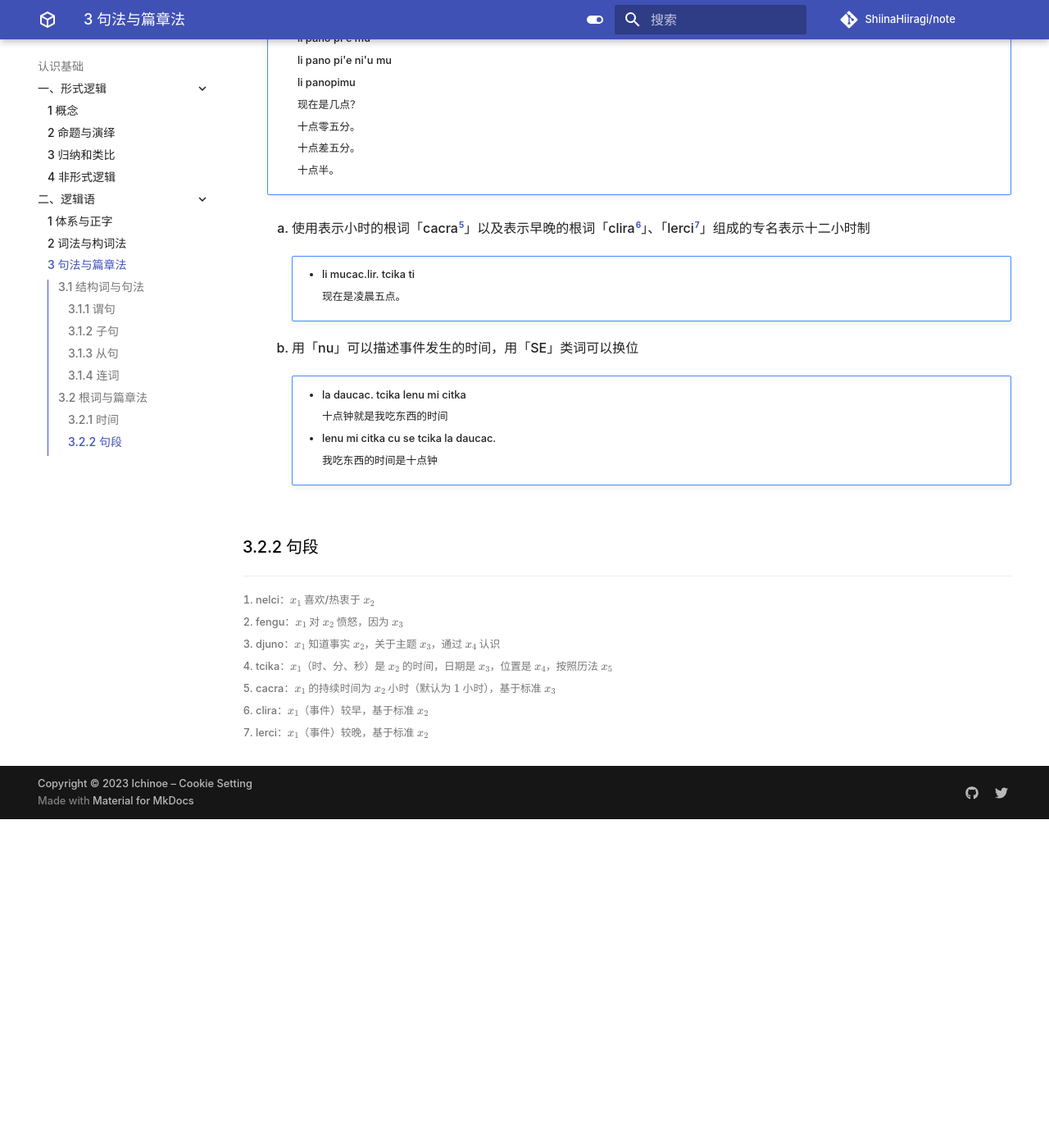
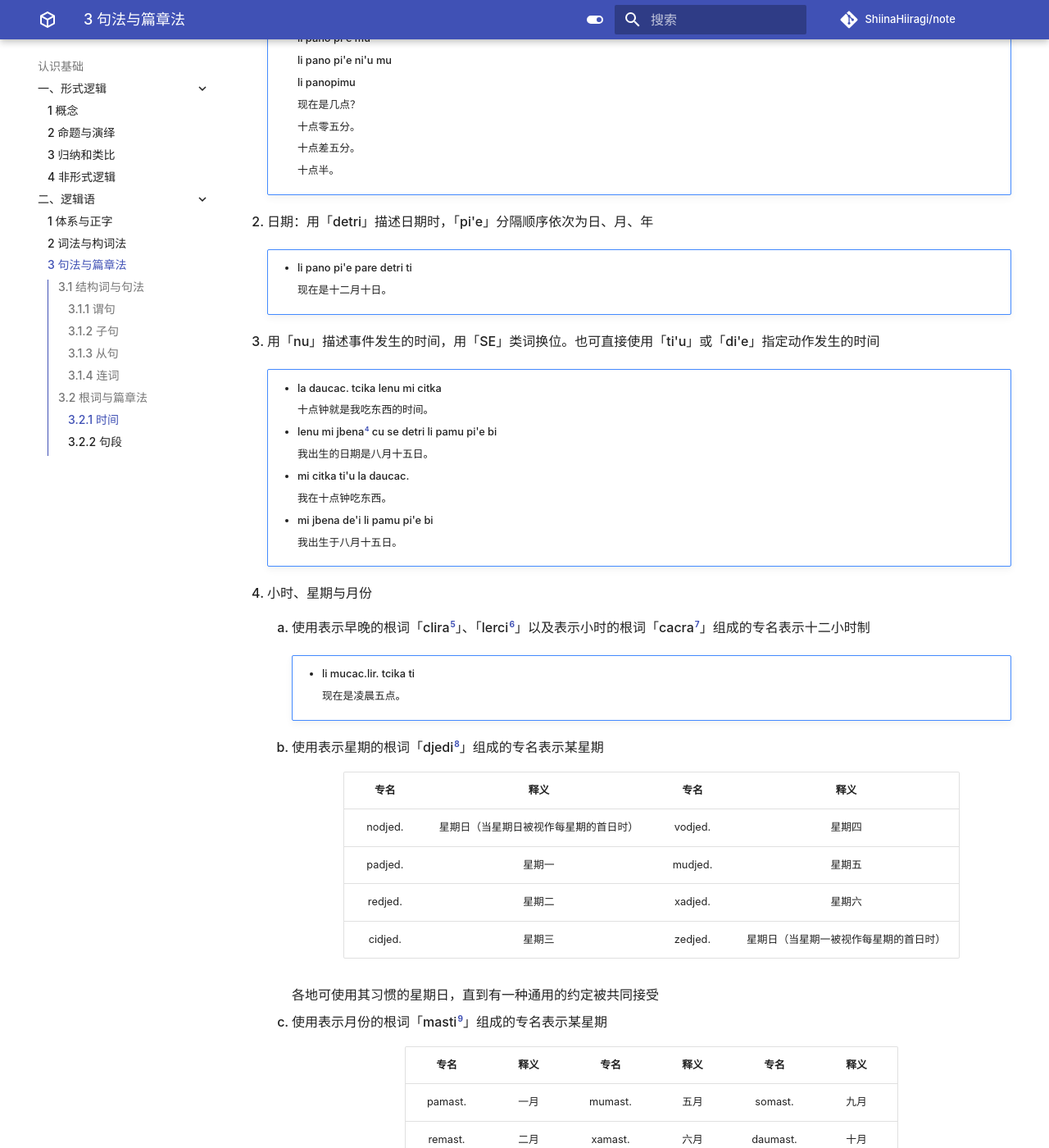
Before and after one commit to ShiinaHiiragi/note, an MkDocs documentation site: the page built from docs/cogn/jbo/syntax.md, in a window 1280 px wide and 1400 px high, scrolled down 3279 px. Shown: the whole window at 82% size. Built offline with MkDocs 1.6.1 and Material for MkDocs 9.7.7, drawn with Linux system fonts in a browser that asks for light colours; comment, search, counter and statistics services are not loaded; before the commit the page ends 4278 px from its top, so only the background shows below that; some of the changed text lies outside the part shown.

Commit message:
add chap 05

```diff
--- a/docs/cogn/jbo/syntax.md
+++ b/docs/cogn/jbo/syntax.md
@@ -134,10 +134,10 @@
 
 ## 3.2 根词与篇章法
 ### 3.2.1 时间
-1. 询问时间：用代词「ti」表示「现在」，直接使用数词回答是二十四小时制
+1. 时刻：用「tcika」描述时刻时，默认使用二十四小时制，「pi'e」分隔顺序依次为时、分、秒
 
     !!! note ""
-        - ma tcika[^4] ti
+        - ma tcika ti
 
             li pano pi'e mu
 
@@ -153,30 +153,79 @@
 
             十点半。
 
-    1. 使用表示小时的根词「cacra[^5]」以及表示早晚的根词「clira[^6]」、「lerci[^7]」组成的专名表示十二小时制
+2. 日期：用「detri」描述日期时，「pi'e」分隔顺序依次为日、月、年
+
+    !!! note ""
+        - li pano pi'e pare detri ti
+
+            现在是十二月十日。
+
+3. 用「nu」描述事件发生的时间，用「SE」类词换位。也可直接使用「ti'u」或「di'e」指定动作发生的时间
+
+    !!! note ""
+        - la daucac. tcika lenu mi citka
+
+            十点钟就是我吃东西的时间。
+
+        - lenu mi jbena[^4] cu se detri li pamu pi'e bi
+
+            我出生的日期是八月十五日。
+
+        - mi citka ti'u la daucac.
+
+            我在十点钟吃东西。
+
+        - mi jbena de'i li pamu pi'e bi
+
+            我出生于八月十五日。
+
+4. 小时、星期与月份
+    1. 使用表示早晚的根词「clira[^5]」、「lerci[^6]」以及表示小时的根词「cacra[^7]」组成的专名表示十二小时制
 
         !!! note ""
             - li mucac.lir. tcika ti
 
                 现在是凌晨五点。
 
-    2. 用「nu」可以描述事件发生的时间，用「SE」类词可以换位
+    2. 使用表示星期的根词「djedi[^8]」组成的专名表示某星期
 
-        !!! note ""
-            - la daucac. tcika lenu mi citka
+        <div class="text-table">
 
-                十点钟就是我吃东西的时间
+        |  专名   |                  释义                  |  专名   |                  释义                  |
+        | :-----: | :------------------------------------: | :-----: | :------------------------------------: |
+        | nodjed. | 星期日（当星期日被视作每星期的首日时） | vodjed. |                 星期四                 |
+        | padjed. |                 星期一                 | mudjed. |                 星期五                 |
+        | redjed. |                 星期二                 | xadjed. |                 星期六                 |
+        | cidjed. |                 星期三                 | zedjed. | 星期日（当星期一被视作每星期的首日时） |
 
-            - lenu mi citka cu se tcika la daucac.
+        </div>
 
-                我吃东西的时间是十点钟
+        各地可使用其习惯的星期日，直到有一种通用的约定被共同接受
+
+    3. 使用表示月份的根词「masti[^9]」组成的专名表示某星期
+
+        <div class="text-table">
+
+        |  专名   | 释义  |  专名   | 释义  |   专名   |  释义  |
+        | :-----: | :---: | :-----: | :---: | :------: | :----: |
+        | pamast. | 一月  | mumast. | 五月  | somast.  |  九月  |
+        | remast. | 二月  | xamast. | 六月  | daumast. |  十月  |
+        | cimast. | 三月  | zemast. | 七月  | feimast. | 十一月 |
+        | vomast. | 四月  | bimast. | 八月  | gaimast. | 十二月 |
+
+        </div>
+
+    4. 使用表示年份的根词「nanca[^10]」组成的专名表示某一年，例如用「la renonopanac.」表示二〇〇一年
 
 ### 3.2.2 句段
 
 [^1]: nelci：$x_1$ 喜欢/热衷于 $x_2$
 [^2]: fengu：$x_1$ 对 $x_2$ 愤怒，因为 $x_3$
 [^3]: djuno：$x_1$ 知道事实 $x_2$，关于主题 $x_3$，通过 $x_4$ 认识
-[^4]: tcika：$x_1$（时、分、秒）是 $x_2$ 的时间，日期是 $x_3$，位置是 $x_4$，按照历法 $x_5$
-[^5]: cacra：$x_1$ 的持续时间为 $x_2$ 小时（默认为 $1$ 小时），基于标准 $x_3$
-[^6]: clira：$x_1$（事件）较早，基于标准 $x_2$
-[^7]: lerci：$x_1$（事件）较晚，基于标准 $x_2$
+[^4]: jbena：$x_1$ 为 $x_2$ 所生，日期是 $x_3$，地点是 $x_4$
+[^5]: clira：$x_1$（事件/状态）较早，基于标准 $x_2$
+[^6]: lerci：$x_1$（事件/状态）较晚，基于标准 $x_2$
+[^7]: cacra：$x_1$（事件/状态）的持续时间为 $x_2$ 小时（默认为 $1$ 小时），基于标准 $x_3$
+[^8]: djedi：$x_1$（事件/状态）的持续时间是 $x_2$ 天（默认为 $1$ 天），基于标准 $x_3$
+[^9]: masti：$x_1$（事件/状态）的持续时间是 $x_2$ 月（默认为 $1$ 月），基于标准 $x_3$
+[^10]: nanca：$x_1$（事件/状态）的持续时间是 $x_2$ 年（默认为 $1$ 年），基于标准 $x_3$
```
Also changed, not shown: docs/cogn/jbo/lex.md (+13 -3 lines).
